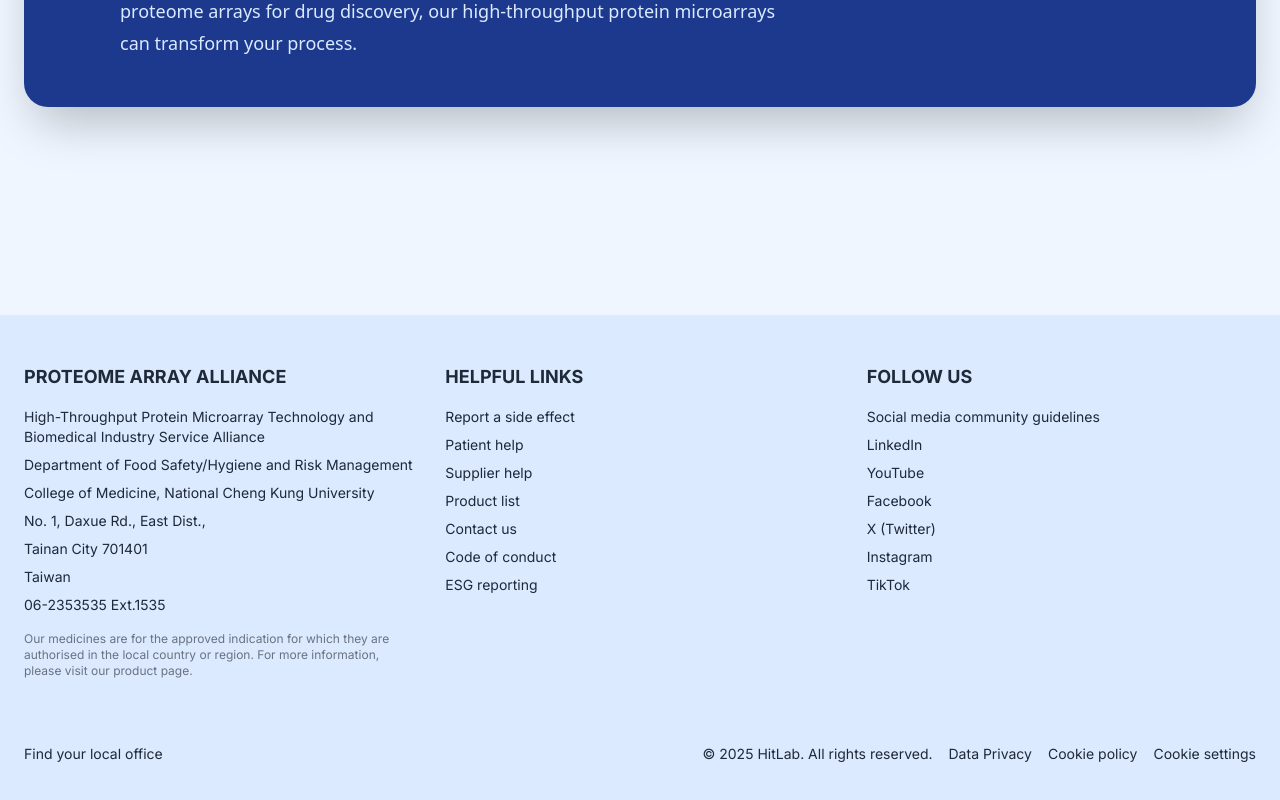
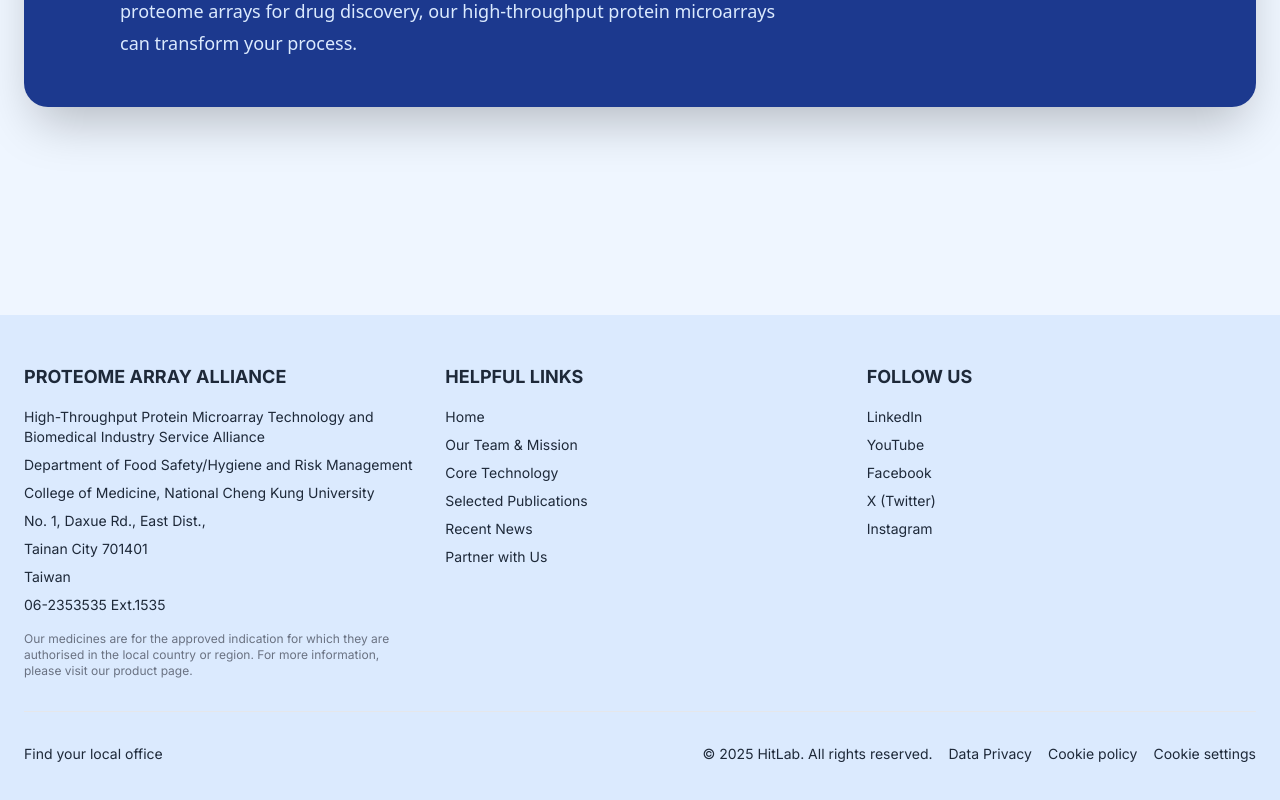
Before and after one commit to vishxrad/hitlab-website, a Next.js app: page / in a window 1280 px wide. Shown: the part 2129-2929 px from the top of the page. Built offline with nearby package versions, Linux system fonts and the light colour scheme.

Commit message:
goodnight

```diff
--- a/app/locales/en/global.json
+++ b/app/locales/en/global.json
@@ -34,13 +34,12 @@
     "disclaimer": "Our medicines are for the approved indication for which they are authorised in the local country or region. For more information, please visit our product page.",
     "helpfulLinks": "Helpful Links",
     "links": {
-      "reportSideEffect": "Report a side effect",
-      "patientHelp": "Patient help",
-      "supplierHelp": "Supplier help",
-      "productList": "Product list",
-      "contactUs": "Contact us",
-      "codeOfConduct": "Code of conduct",
-      "esgReporting": "ESG reporting"
+      "home": "Home",
+      "about": "Our Team & Mission",
+      "technology": "Core Technology",
+      "publications": "Selected Publications",
+      "blog": "Recent News",
+      "contact": "Partner with Us"
     },
     "followUs": "Follow Us",
     "social": {
--- a/app/locales/zh-TW/global.json
+++ b/app/locales/zh-TW/global.json
@@ -34,13 +34,12 @@
     "disclaimer": "我們的藥物僅用於其在當地國家或地區獲准的適應症。欲了解更多信息，請訪問我們的產品頁面。",
     "helpfulLinks": "常用連結",
     "links": {
-      "reportSideEffect": "報告副作用",
-      "patientHelp": "患者幫助",
-      "supplierHelp": "供應商幫助",
-      "productList": "產品列表",
-      "contactUs": "聯繫我們",
-      "codeOfConduct": "行為準則",
-      "esgReporting": "ESG 報告"
+      "home": "首頁",
+      "about": "團隊與使命",
+      "technology": "核心技術",
+      "publications": "精選著作",
+      "blog": "最新動態",
+      "contact": "合作洽詢"
     },
     "followUs": "關注我們",
     "social": {
--- a/components/Footer.tsx
+++ b/components/Footer.tsx
@@ -34,13 +34,12 @@
           <div>
             <h3 className="font-bold text-lg mb-4 uppercase">{t('footer.helpfulLinks')}</h3>
             <ul className="text-sm space-y-2">
-              <li><a href="#" className="hover:underline hover:text-blue-600">{t('footer.links.reportSideEffect')}</a></li>
-              <li><a href="#" className="hover:underline hover:text-blue-600">{t('footer.links.patientHelp')}</a></li>
-              <li><a href="#" className="hover:underline hover:text-blue-600">{t('footer.links.supplierHelp')}</a></li>
-              <li><a href="#" className="hover:underline hover:text-blue-600">{t('footer.links.productList')}</a></li>
-              <li><a href="#" className="hover:underline hover:text-blue-600">{t('footer.links.contactUs')}</a></li>
-              <li><a href="#" className="hover:underline hover:text-blue-600">{t('footer.links.codeOfConduct')}</a></li>
-              <li><a href="#" className="hover:underline hover:text-blue-600">{t('footer.links.esgReporting')}</a></li>
+              <li><a href="/" className="hover:underline hover:text-blue-600">{t('footer.links.home')}</a></li>
+              <li><a href="/about" className="hover:underline hover:text-blue-600">{t('footer.links.about')}</a></li>
+              <li><a href="/technology" className="hover:underline hover:text-blue-600">{t('footer.links.technology')}</a></li>
+              <li><a href="/publications" className="hover:underline hover:text-blue-600">{t('footer.links.publications')}</a></li>
+              <li><a href="/blog" className="hover:underline hover:text-blue-600">{t('footer.links.blog')}</a></li>
+              <li><a href="/contact" className="hover:underline hover:text-blue-600">{t('footer.links.contact')}</a></li>
             </ul>
           </div>
 
@@ -48,13 +47,13 @@
           <div>
             <h3 className="font-bold text-lg mb-4 uppercase">{t('footer.followUs')}</h3>
             <ul className="text-sm space-y-2">
-              <li><a href="#" className="hover:underline hover:text-blue-600">{t('footer.social.guidelines')}</a></li>
+              {/* <li><a href="#" className="hover:underline hover:text-blue-600">{t('footer.social.guidelines')}</a></li> */}
               <li><a href="#" className="hover:underline hover:text-blue-600">{t('footer.social.linkedin')}</a></li>
               <li><a href="#" className="hover:underline hover:text-blue-600">{t('footer.social.youtube')}</a></li>
-              <li><a href="#" className="hover:underline hover:text-blue-600">{t('footer.social.facebook')}</a></li>
+              <li><a href="https://www.facebook.com/nckuhitlab/" className="hover:underline hover:text-blue-600">{t('footer.social.facebook')}</a></li>
               <li><a href="#" className="hover:underline hover:text-blue-600">{t('footer.social.twitter')}</a></li>
-              <li><a href="#" className="hover:underline hover:text-blue-600">{t('footer.social.instagram')}</a></li>
-              <li><a href="#" className="hover:underline hover:text-blue-600">{t('footer.social.tiktok')}</a></li>
+              <li><a href="https://www.instagram.com/nckuhitlab/" className="hover:underline hover:text-blue-600">{t('footer.social.instagram')}</a></li>
+              {/* <li><a href="#" className="hover:underline hover:text-blue-600">{t('footer.social.tiktok')}</a></li> */}
             </ul>
           </div>
         </div>
@@ -62,7 +61,7 @@
         {/* Bottom Bar */}
         <div className="border-t border-gray-200 pt-8 flex flex-col md:flex-row justify-between items-center text-sm">
           <div className="mb-4 md:mb-0">
-             <a href="#" className="hover:underline flex items-center gap-2">
+             <a href="/contact" className="hover:underline flex items-center gap-2">
                 <span>{t('footer.findOffice')}</span>
              </a>
           </div>
```
